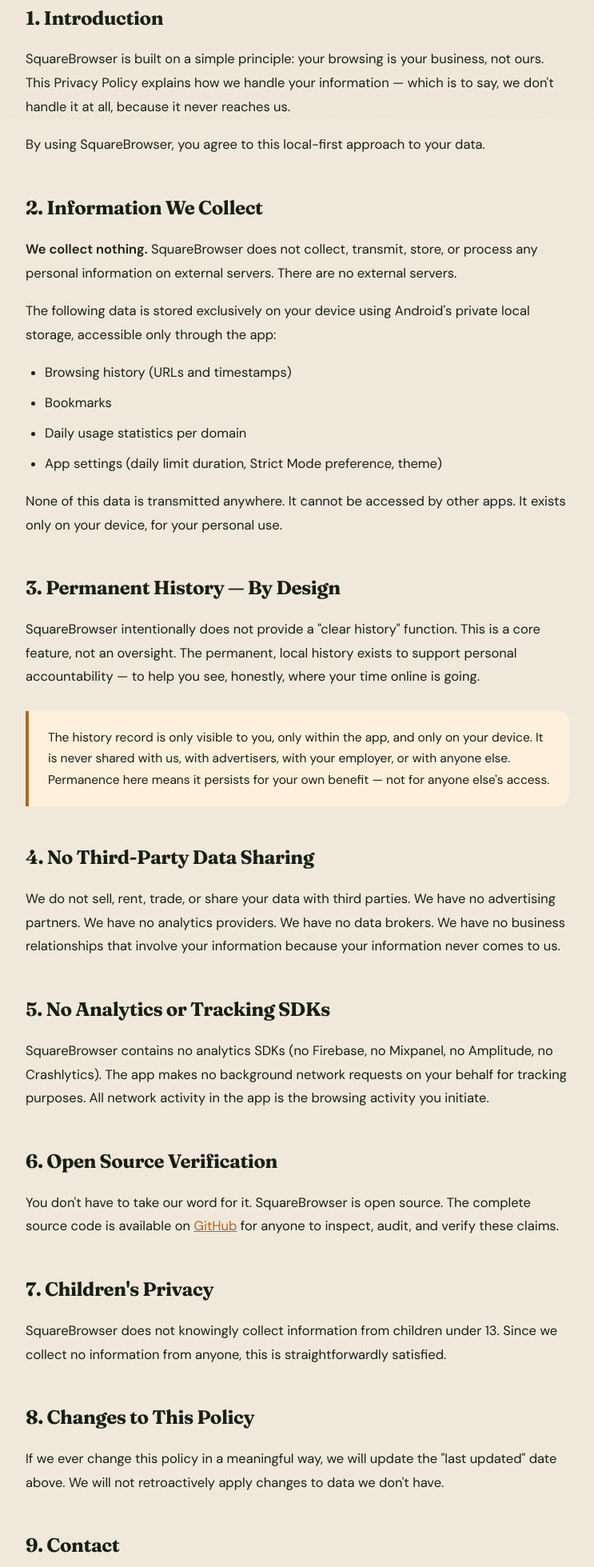
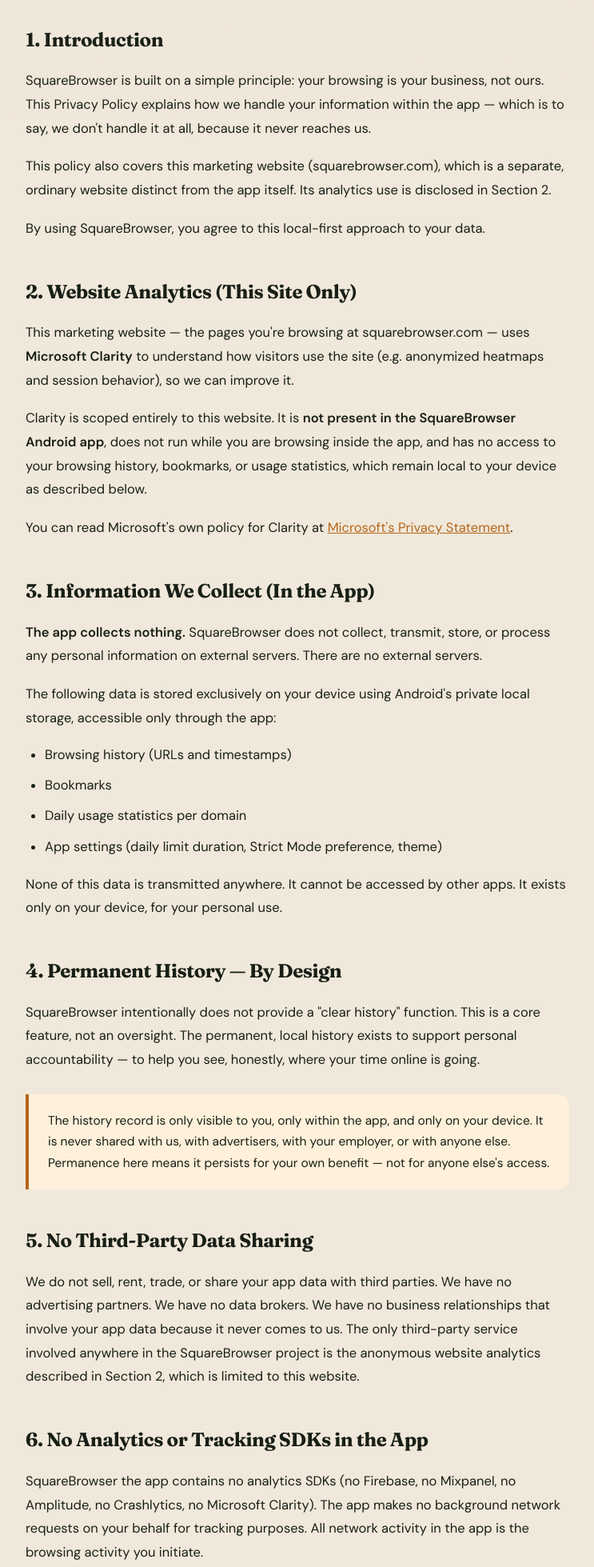
Before and after one commit to MohiuddinSumon/square-browser, a website: page landing/privacy.html in a window 1280 px wide. Shown: the part 651-2610 px from the top of the page at 80% size, without its empty margins (268-1011 px from the left). Drawn offline with Linux system fonts and the light colour scheme.

Commit message:
feat: add Microsoft Clarity analytics to marketing website
Adds the Clarity tracking snippet to landing/index.html <head>. This
is scoped to the marketing website only (squarebrowser.com) and is
not present in the Android app, which remains fully local-only with
no analytics or external network requests.

Updates landing/privacy.html to disclose this:
- New Section 2 "Website Analytics (This Site Only)" explaining
  Clarity's scope and linking to Microsoft's privacy statement
- Reworded prior absolute "we collect nothing / no analytics" claims
  to explicitly scope them to the app, since the site now uses
  limited anonymous analytics while the app does not
- Renumbered subsequent sections accordingly

```diff
--- a/landing/privacy.html
+++ b/landing/privacy.html
@@ -122,17 +122,23 @@
 
     <div class="highlight-box">
       <div class="highlight-box-inner">
-        <h3>The short version: we have nothing.</h3>
-        <p>SquareBrowser has no servers, no analytics, no data collection of any kind. Zero bytes of your data ever leave your device. We physically cannot share or sell what we never receive.</p>
+        <h3>The short version: the app has nothing.</h3>
+        <p>The SquareBrowser Android app has no servers, no analytics, no data collection of any kind. Zero bytes of your browsing data ever leave your device. This website you're reading right now uses limited, anonymous analytics to help us improve it — see Section 2 below.</p>
       </div>
     </div>
 
     <h2>1. Introduction</h2>
-    <p>SquareBrowser is built on a simple principle: your browsing is your business, not ours. This Privacy Policy explains how we handle your information — which is to say, we don't handle it at all, because it never reaches us.</p>
+    <p>SquareBrowser is built on a simple principle: your browsing is your business, not ours. This Privacy Policy explains how we handle your information within the app — which is to say, we don't handle it at all, because it never reaches us.</p>
+    <p>This policy also covers this marketing website (squarebrowser.com), which is a separate, ordinary website distinct from the app itself. Its analytics use is disclosed in Section 2.</p>
     <p>By using SquareBrowser, you agree to this local-first approach to your data.</p>
 
-    <h2>2. Information We Collect</h2>
-    <p><strong>We collect nothing.</strong> SquareBrowser does not collect, transmit, store, or process any personal information on external servers. There are no external servers.</p>
+    <h2>2. Website Analytics (This Site Only)</h2>
+    <p>This marketing website — the pages you're browsing at squarebrowser.com — uses <strong>Microsoft Clarity</strong> to understand how visitors use the site (e.g. anonymized heatmaps and session behavior), so we can improve it.</p>
+    <p>Clarity is scoped entirely to this website. It is <strong>not present in the SquareBrowser Android app</strong>, does not run while you are browsing inside the app, and has no access to your browsing history, bookmarks, or usage statistics, which remain local to your device as described below.</p>
+    <p>You can read Microsoft's own policy for Clarity at <a href="https://privacy.microsoft.com/en-us/privacystatement" style="color:var(--amber)">Microsoft's Privacy Statement</a>.</p>
+
+    <h2>3. Information We Collect (In the App)</h2>
+    <p><strong>The app collects nothing.</strong> SquareBrowser does not collect, transmit, store, or process any personal information on external servers. There are no external servers.</p>
     <p>The following data is stored exclusively on your device using Android's private local storage, accessible only through the app:</p>
     <ul>
       <li>Browsing history (URLs and timestamps)</li>
@@ -142,29 +148,29 @@
     </ul>
     <p>None of this data is transmitted anywhere. It cannot be accessed by other apps. It exists only on your device, for your personal use.</p>
 
-    <h2>3. Permanent History — By Design</h2>
+    <h2>4. Permanent History — By Design</h2>
     <p>SquareBrowser intentionally does not provide a "clear history" function. This is a core feature, not an oversight. The permanent, local history exists to support personal accountability — to help you see, honestly, where your time online is going.</p>
 
     <div class="callout">
       <p>The history record is only visible to you, only within the app, and only on your device. It is never shared with us, with advertisers, with your employer, or with anyone else. Permanence here means it persists for your own benefit — not for anyone else's access.</p>
     </div>
 
-    <h2>4. No Third-Party Data Sharing</h2>
-    <p>We do not sell, rent, trade, or share your data with third parties. We have no advertising partners. We have no analytics providers. We have no data brokers. We have no business relationships that involve your information because your information never comes to us.</p>
+    <h2>5. No Third-Party Data Sharing</h2>
+    <p>We do not sell, rent, trade, or share your app data with third parties. We have no advertising partners. We have no data brokers. We have no business relationships that involve your app data because it never comes to us. The only third-party service involved anywhere in the SquareBrowser project is the anonymous website analytics described in Section 2, which is limited to this website.</p>
 
-    <h2>5. No Analytics or Tracking SDKs</h2>
-    <p>SquareBrowser contains no analytics SDKs (no Firebase, no Mixpanel, no Amplitude, no Crashlytics). The app makes no background network requests on your behalf for tracking purposes. All network activity in the app is the browsing activity you initiate.</p>
+    <h2>6. No Analytics or Tracking SDKs in the App</h2>
+    <p>SquareBrowser the app contains no analytics SDKs (no Firebase, no Mixpanel, no Amplitude, no Crashlytics, no Microsoft Clarity). The app makes no background network requests on your behalf for tracking purposes. All network activity in the app is the browsing activity you initiate.</p>
 
-    <h2>6. Open Source Verification</h2>
+    <h2>7. Open Source Verification</h2>
     <p>You don't have to take our word for it. SquareBrowser is open source. The complete source code is available on <a href="https://github.com/MohiuddinSumon/square-browser" style="color:var(--amber)">GitHub</a> for anyone to inspect, audit, and verify these claims.</p>
 
-    <h2>7. Children's Privacy</h2>
-    <p>SquareBrowser does not knowingly collect information from children under 13. Since we collect no information from anyone, this is straightforwardly satisfied.</p>
+    <h2>8. Children's Privacy</h2>
+    <p>SquareBrowser does not knowingly collect information from children under 13. Since the app collects no information from anyone, this is straightforwardly satisfied. This website's anonymous analytics are not used to identify or target children.</p>
 
-    <h2>8. Changes to This Policy</h2>
+    <h2>9. Changes to This Policy</h2>
     <p>If we ever change this policy in a meaningful way, we will update the "last updated" date above. We will not retroactively apply changes to data we don't have.</p>
 
-    <h2>9. Contact</h2>
+    <h2>10. Contact</h2>
     <p>Questions about this policy? The best way to reach us is via the <a href="https://github.com/MohiuddinSumon/square-browser/issues" style="color:var(--amber)">GitHub issues page</a>.</p>
   </div>
 
```
Also changed, not shown: landing/index.html (+7 -0 lines).
